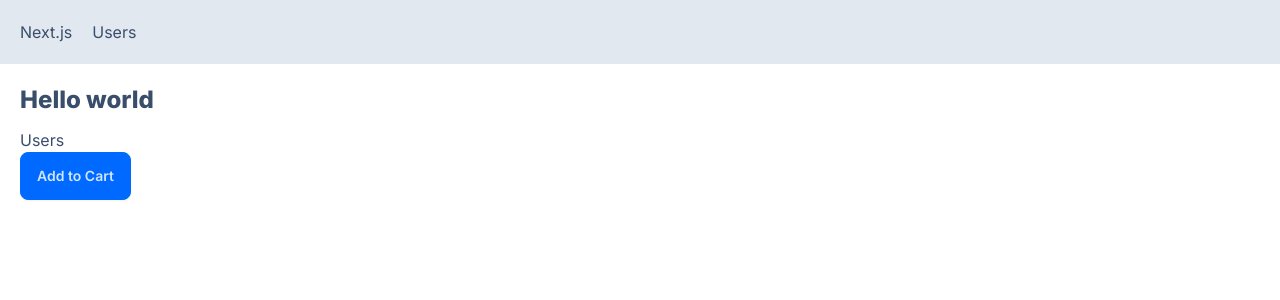
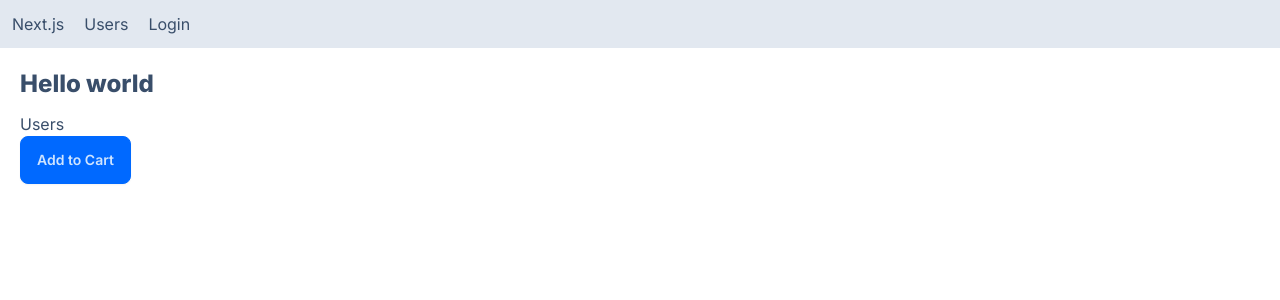
Before and after one commit to FourSqweez/next13-ts-nextauth-prisma-daisy-sql, a Next.js app: page / in a window 1280 px wide. Shown: the top 300 px of the page. Built offline with nearby package versions, Linux system fonts and the light colour scheme.

Commit message:
Add : config sign in with google using nextAuth

```diff
--- a/app/NavBar.tsx
+++ b/app/NavBar.tsx
@@ -3,13 +3,10 @@ import React from "react";
 
 const NavBar = () => {
   return (
-    <div className="flex bg-slate-200 p-5">
-      <Link href="/" className="mr-5">
-        Next.js
-      </Link>
-      <Link href="/users" className="mr-5">
-        Users
-      </Link>
+    <div className="flex space-x-5 bg-slate-200 p-3">
+      <Link href="/">Next.js</Link>
+      <Link href="/users">Users</Link>
+      <Link href="/api/auth/signin">Login</Link>
     </div>
   );
 };
--- /dev/null
+++ b/app/api/auth/[...nextauth]/route.ts
@@ -0,0 +1,13 @@
+import NextAuth from "next-auth";
+import GoogleProvider from "next-auth/providers/google";
+
+const handler = NextAuth({
+  providers: [
+    GoogleProvider({
+      clientId: process.env.GOOGLE_CLIENT_ID!,
+      clientSecret: process.env.GOOGLE_CLIENT_SECRET!,
+    }),
+  ],
+});
+
+export { handler as GET, handler as POST };
--- a/package.json
+++ b/package.json
@@ -18,6 +18,7 @@
     "eslint-config-next": "14.2.13",
     "fast-sort": "^3.4.1",
     "next": "14.2.13",
+    "next-auth": "^4.24.8",
     "next-cloudinary": "^6.14.0",
     "postcss": "8.4.47",
     "prisma": "^5.20.0",
```
Also changed, not shown: 1 other file (tests, documents, lock files or other folders).
